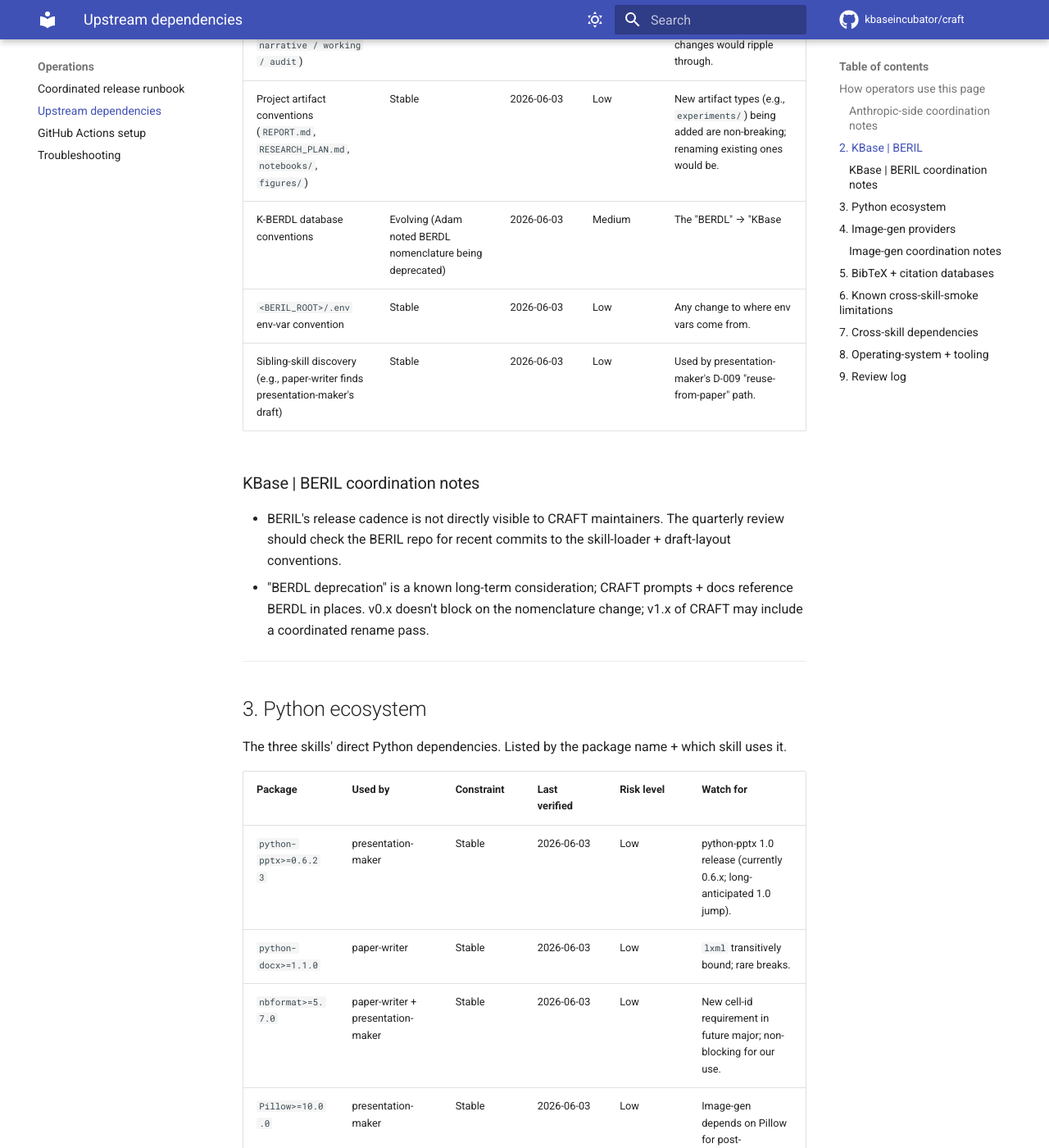
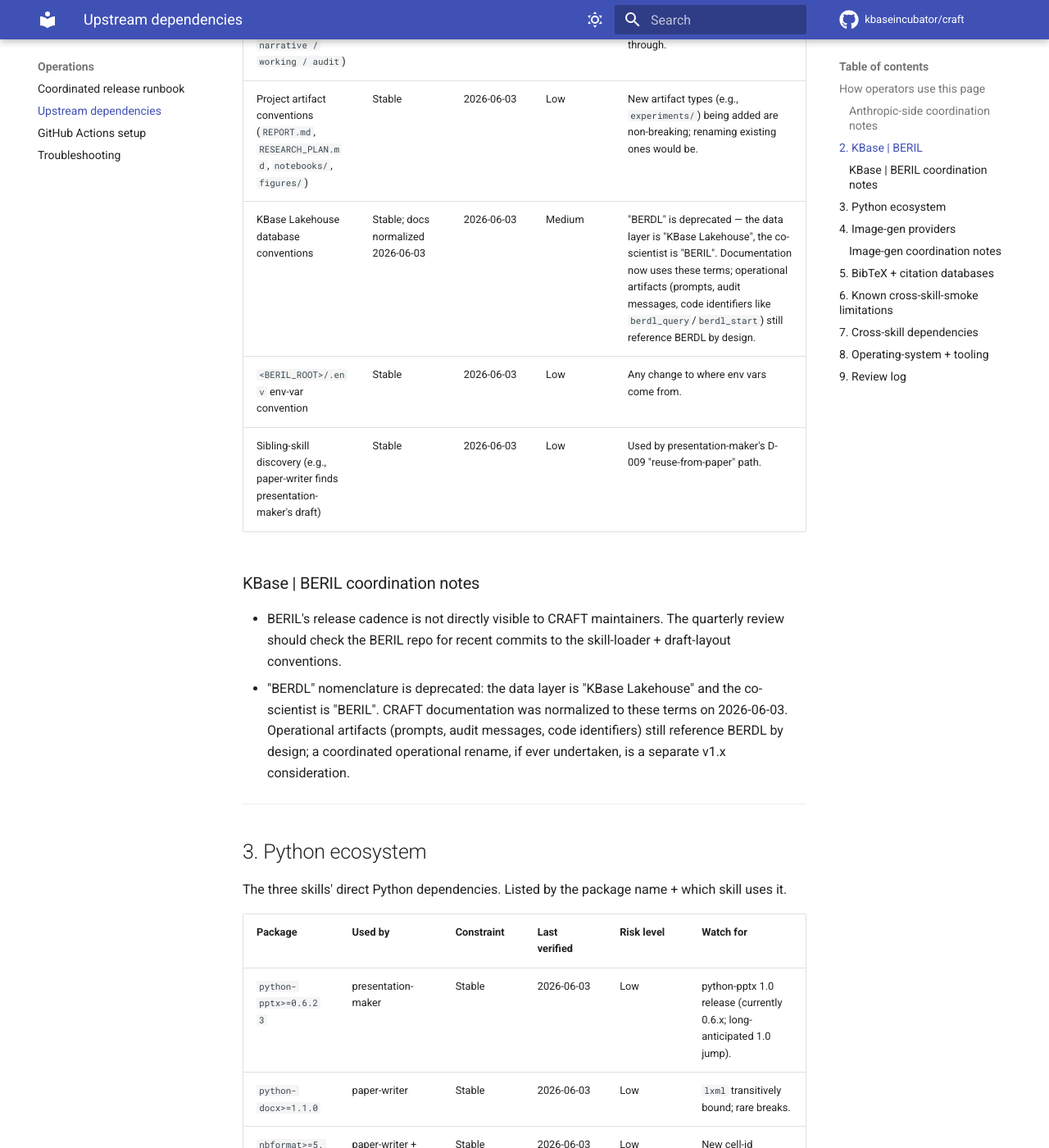
Before and after one commit to kbaseincubator/craft, an MkDocs documentation site: the page built from docs/operations/dependencies.md, in a window 1280 px wide and 1400 px high, scrolled down 2103 px. Shown: the whole window at 82% size. Built offline with MkDocs 1.6.1 and Material for MkDocs 9.7.7, drawn with Linux system fonts in a browser that asks for light colours; comment, search, counter and statistics services are not loaded.

Commit message:
docs: normalize BERDL→BERIL / KBase Lakehouse; fix dependency-table pipe bug
Terminology cleanup:
- Co-scientist references: BERDL → BERIL (README, PLATFORM-PROPOSAL,
  AUGMENTATION-STREAM-RETROSPECTIVE).
- Data-layer references: K-BERDL → KBase Lakehouse (CRAFT-CONTRACT,
  CROSS-SKILL-RELEASE).
- CRAFT-DEPENDENCIES row + note rewritten to state the resolved
  rule: data → KBase Lakehouse, co-scientist → BERIL, operational
  artifacts (prompts, audit messages, code identifiers like
  berdl_query/berdl_start) keep BERDL by design.

Bug fix in CRAFT-DEPENDENCIES.md table:
- The 'KBase | BERIL' rename comment in the table cell contained
  an unescaped | that markdown rendered as a column separator —
  broke the table layout. Now phrased as plain text without
  embedded pipes.

Left as-is by rule:
- Operational identifiers (berdl_query, berdl_start, schema keys,
  BERDL_REGISTRY_URL).
- The literal 'reference_kberdl_*' memory-slug name (it's a key,
  not a description).
- Historical / contextual ArkinLaboratory mentions (atlas link in
  README, generic 'any org' examples in PLATFORM-PROPOSAL +
  adding-a-skill docs).

```diff
--- a/CRAFT-DEPENDENCIES.md
+++ b/CRAFT-DEPENDENCIES.md
@@ -73,7 +73,7 @@ implicit but load-bearing.
 | `.claude/skills/` discovery convention | Stable | 2026-06-03 | Low | Claude Code controls this; documented at the skill-loader level. |
 | 4-zone draft layout (`deliverable / narrative / working / audit`) | Stable since BERIL v0.3.1 | 2026-06-03 | Low | Multiple CRAFT skills depend on this; BERIL changes would ripple through. |
 | Project artifact conventions (`REPORT.md`, `RESEARCH_PLAN.md`, `notebooks/`, `figures/`) | Stable | 2026-06-03 | Low | New artifact types (e.g., `experiments/`) being added are non-breaking; renaming existing ones would be. |
-| K-BERDL database conventions | Evolving (Adam noted BERDL nomenclature being deprecated) | 2026-06-03 | Medium | The "BERDL" → "KBase | BERIL" rename. CRAFT skills reference BERDL conventions in prompts + audit messages; nomenclature drift over time. |
+| KBase Lakehouse database conventions | Stable; docs normalized 2026-06-03 | 2026-06-03 | Medium | "BERDL" is deprecated — the data layer is "KBase Lakehouse", the co-scientist is "BERIL". Documentation now uses these terms; operational artifacts (prompts, audit messages, code identifiers like `berdl_query`/`berdl_start`) still reference BERDL by design. |
 | `<BERIL_ROOT>/.env` env-var convention | Stable | 2026-06-03 | Low | Any change to where env vars come from. |
 | Sibling-skill discovery (e.g., paper-writer finds presentation-maker's draft) | Stable | 2026-06-03 | Low | Used by presentation-maker's D-009 "reuse-from-paper" path. |
 
@@ -83,10 +83,12 @@ implicit but load-bearing.
   maintainers. The quarterly review should check the BERIL
   repo for recent commits to the skill-loader + draft-layout
   conventions.
-- "BERDL deprecation" is a known long-term consideration; CRAFT
-  prompts + docs reference BERDL in places. v0.x doesn't
-  block on the nomenclature change; v1.x of CRAFT may include
-  a coordinated rename pass.
+- "BERDL" nomenclature is deprecated: the data layer is "KBase
+  Lakehouse" and the co-scientist is "BERIL". CRAFT documentation
+  was normalized to these terms on 2026-06-03. Operational
+  artifacts (prompts, audit messages, code identifiers) still
+  reference BERDL by design; a coordinated operational rename, if
+  ever undertaken, is a separate v1.x consideration.
 
 ---
 
```
Also changed, not shown: AUGMENTATION-STREAM-RETROSPECTIVE.md (+2 -2 lines), CRAFT-CONTRACT.md (+1 -1 lines), CROSS-SKILL-RELEASE.md (+1 -1 lines), PLATFORM-PROPOSAL.md (+1 -1 lines), README.md (+1 -1 lines).
